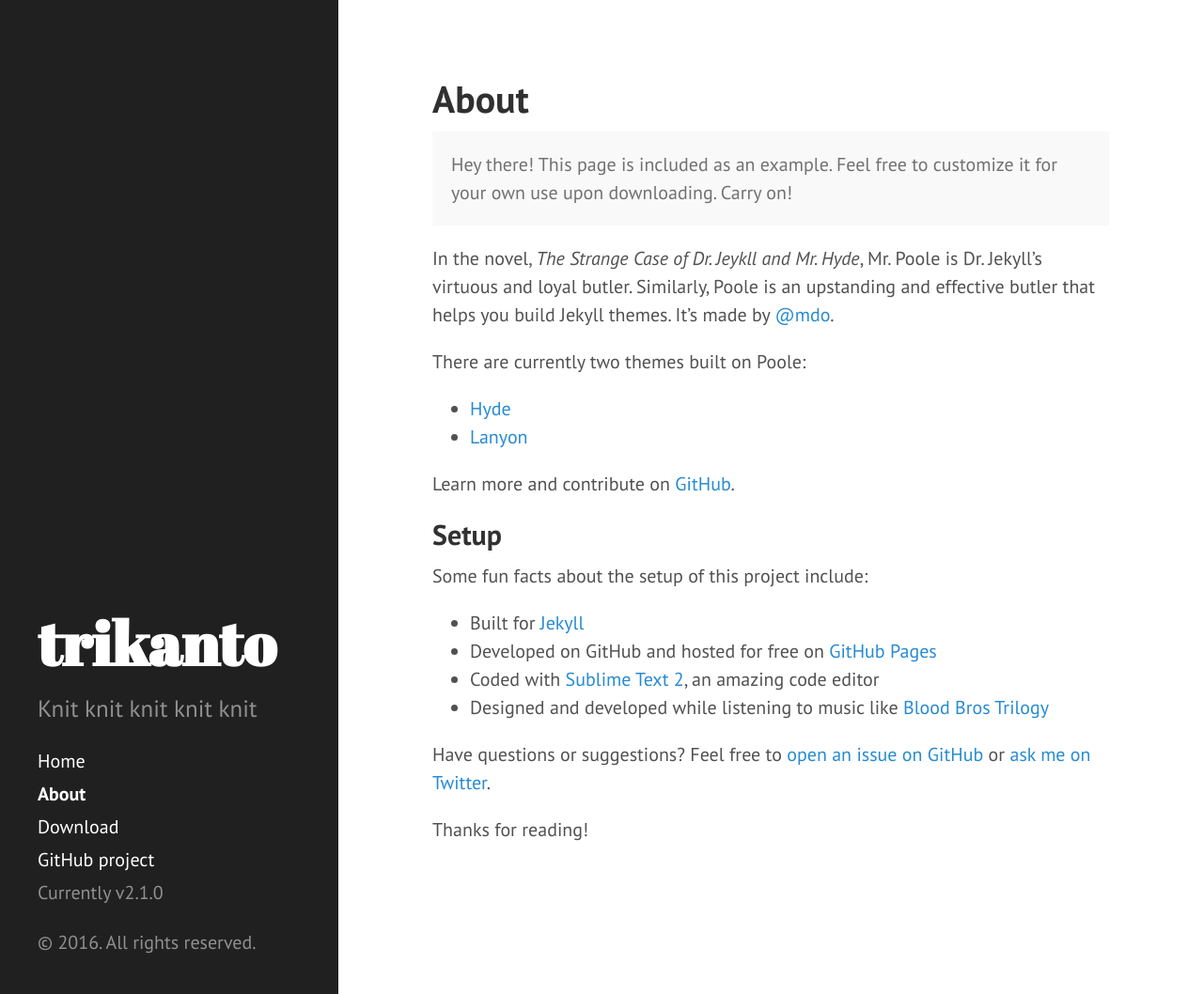
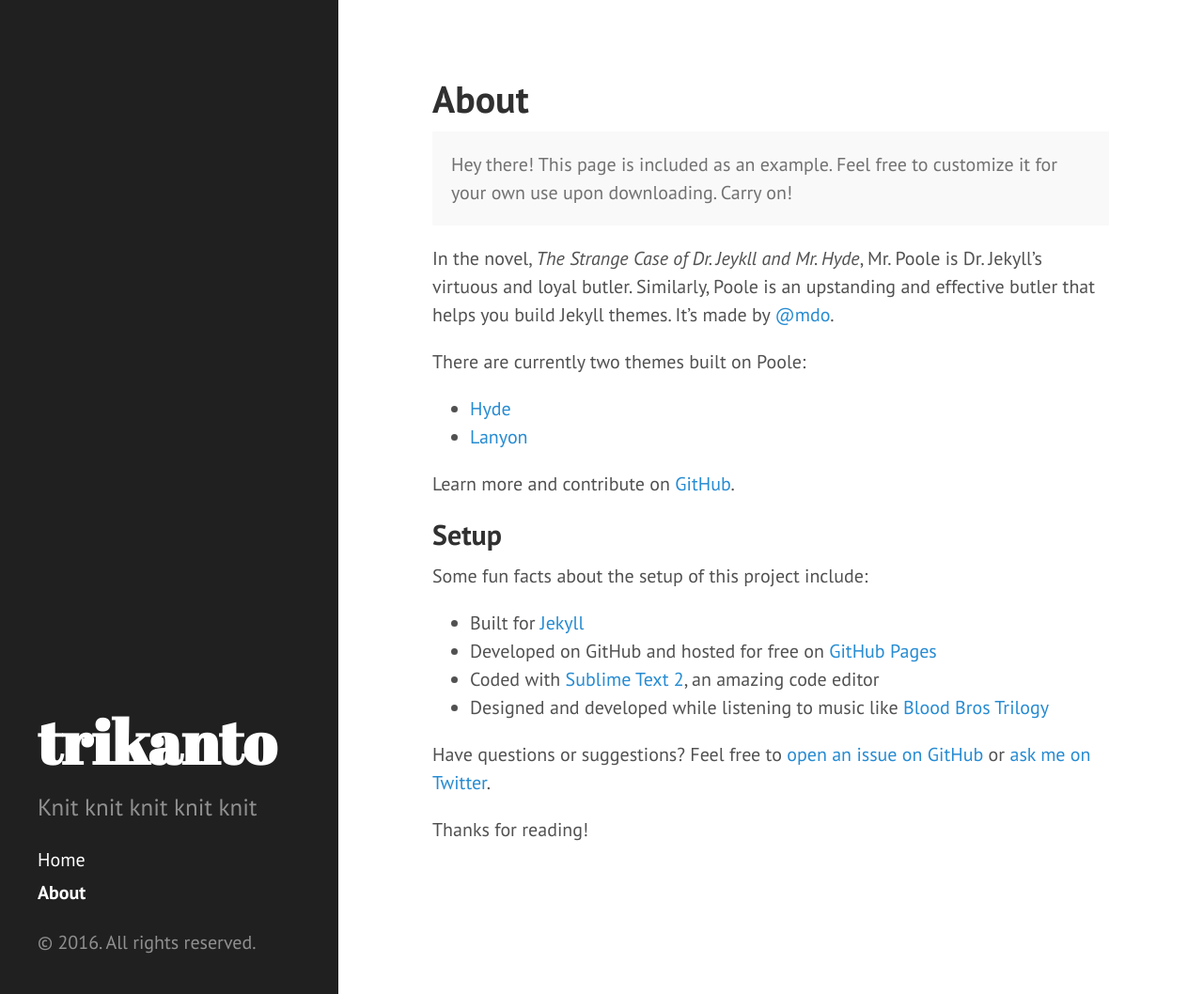
Before and after one commit to trikanto/trikanto.github.io, a Jekyll site: the page built from about.md, in a window 1280 px wide and 1058 px high. Shown: the whole window at 94% size. Built offline with Jekyll 4.4.1, drawn with Linux system fonts in a browser that asks for light colours.

Commit message:
some tweaks

```diff
--- a/_config.yml
+++ b/_config.yml
@@ -20,9 +20,6 @@
 # Custom vars
 version:          2.1.0
 
-github:
-  repo:           https://github.com/poole/hyde
-
 post:
   template: _post_template.md
   extension: md
--- a/_includes/sidebar.html
+++ b/_includes/sidebar.html
@@ -26,9 +26,6 @@
         {% endif %}
       {% endfor %}
 
-      <a class="sidebar-nav-item" href="{{ site.github.repo }}/archive/v{{ site.version }}.zip">Download</a>
-      <a class="sidebar-nav-item" href="{{ site.github.repo }}">GitHub project</a>
-      <span class="sidebar-nav-item">Currently v{{ site.version }}</span>
     </nav>
 
     <p>&copy; {{ site.time | date: '%Y' }}. All rights reserved.</p>
```
